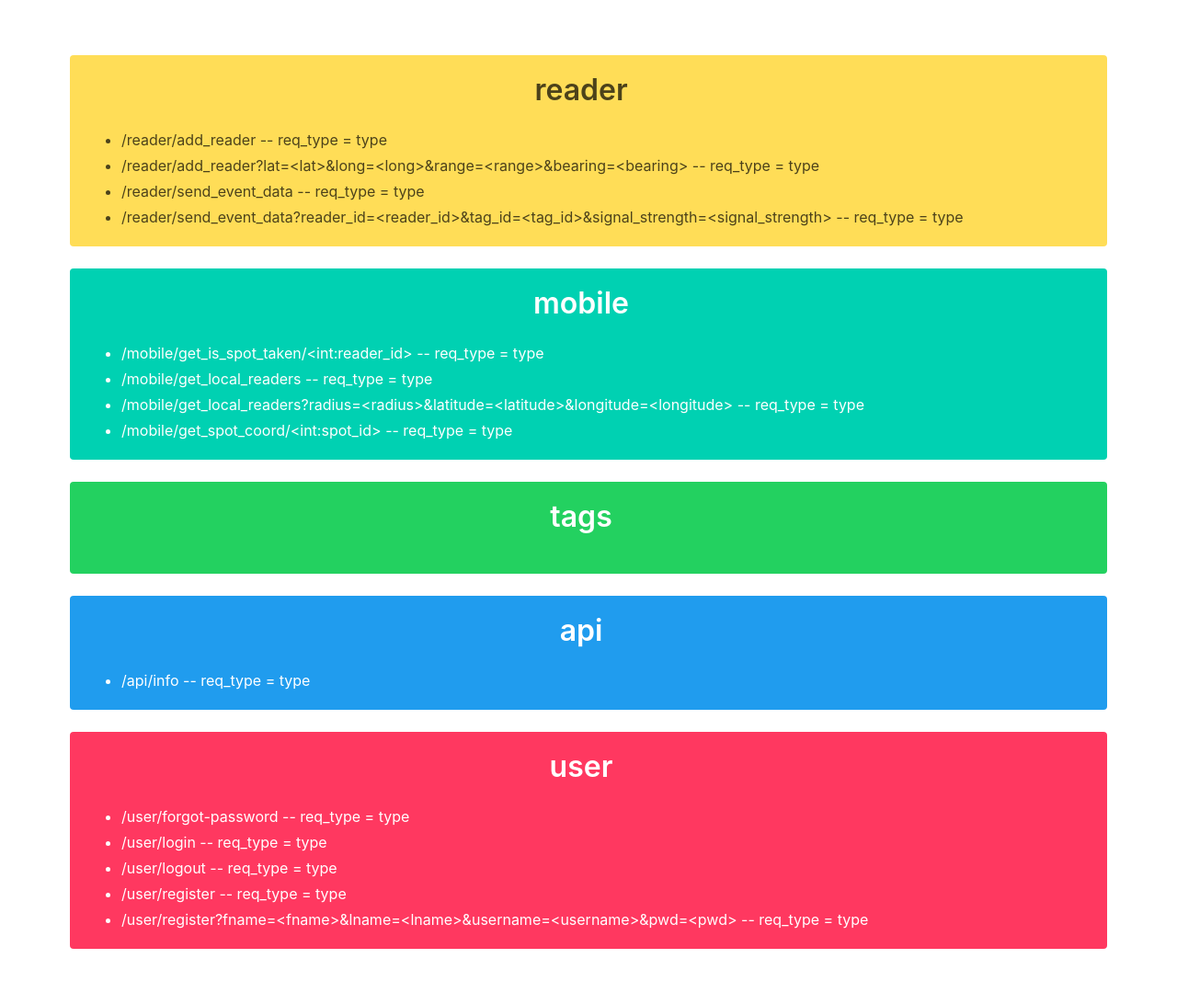
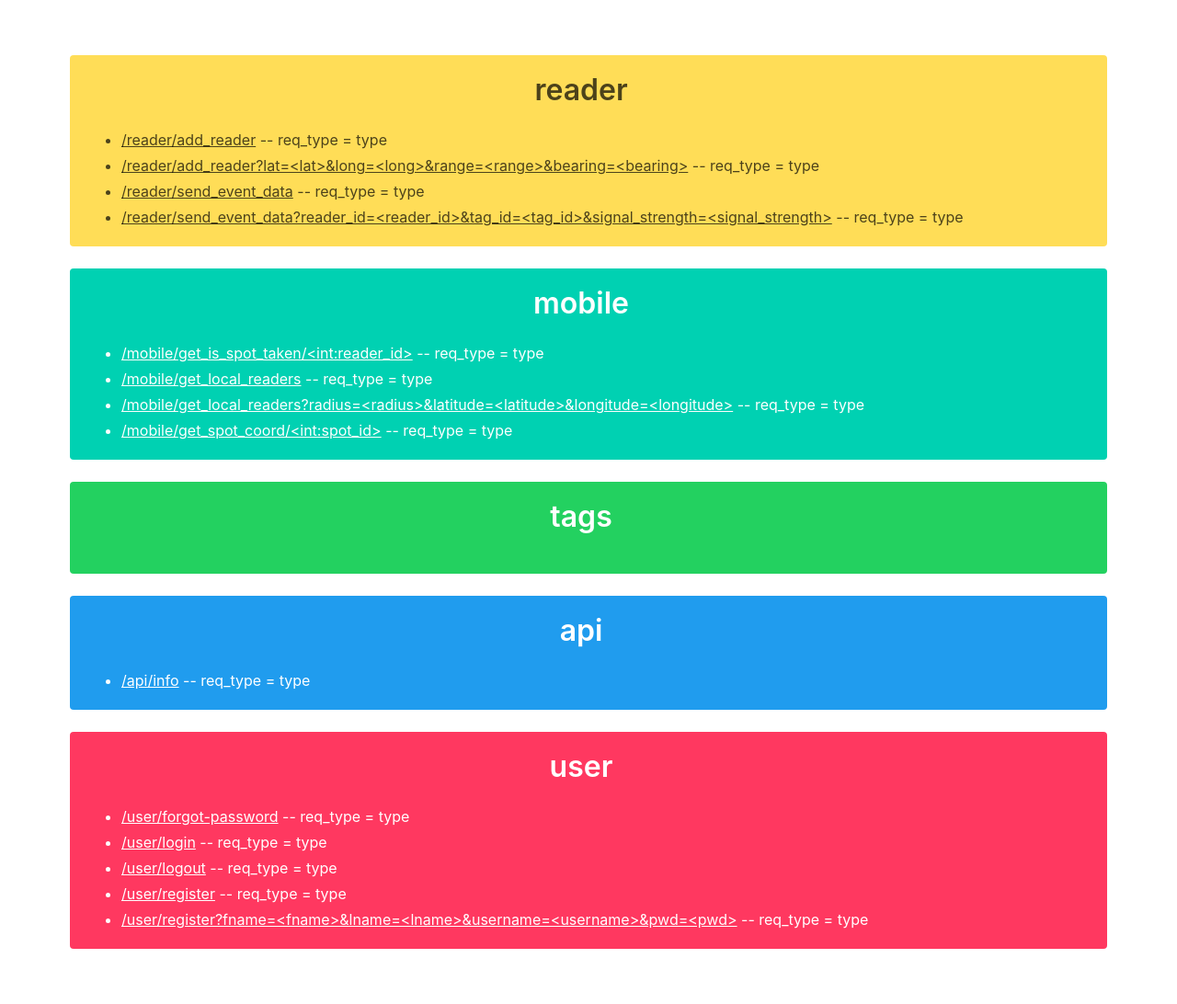
Before and after one commit to Capstone-SpotASpot/Server-SpotASpot, a Flask app: page /api/info in a window 1280 px wide. Shown: the part 52-1144 px from the top of the page at 92% size. Run offline with Flask 2, Linux system fonts and the light colour scheme; parts of the project's set-up code (start-up, migrations or seed data) failed here and were passed over.

Commit message:
[feat] rules act as links

```diff
--- a/src/frontend/templates/api.html
+++ b/src/frontend/templates/api.html
@@ -14,7 +14,7 @@
                 <div class="content">
                     <ul class=flashes>
                         {% for rule, req_type in routes_tup[1] %}
-                            <li class="has-text-left">{{ rule }} -- req_type = {{ req_type }}</li>
+                            <li class="has-text-left"><a>{{ rule }}</a> -- req_type = {{ req_type }}</li>
                         {% endfor %}
                     </ul>
                 </div>
```
